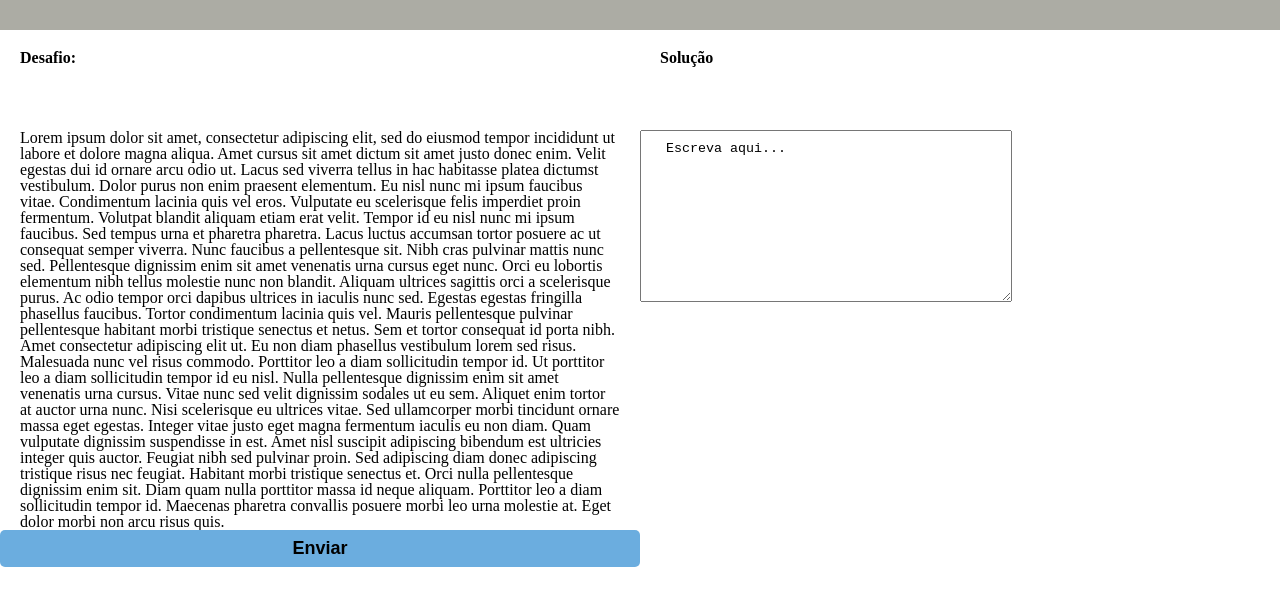
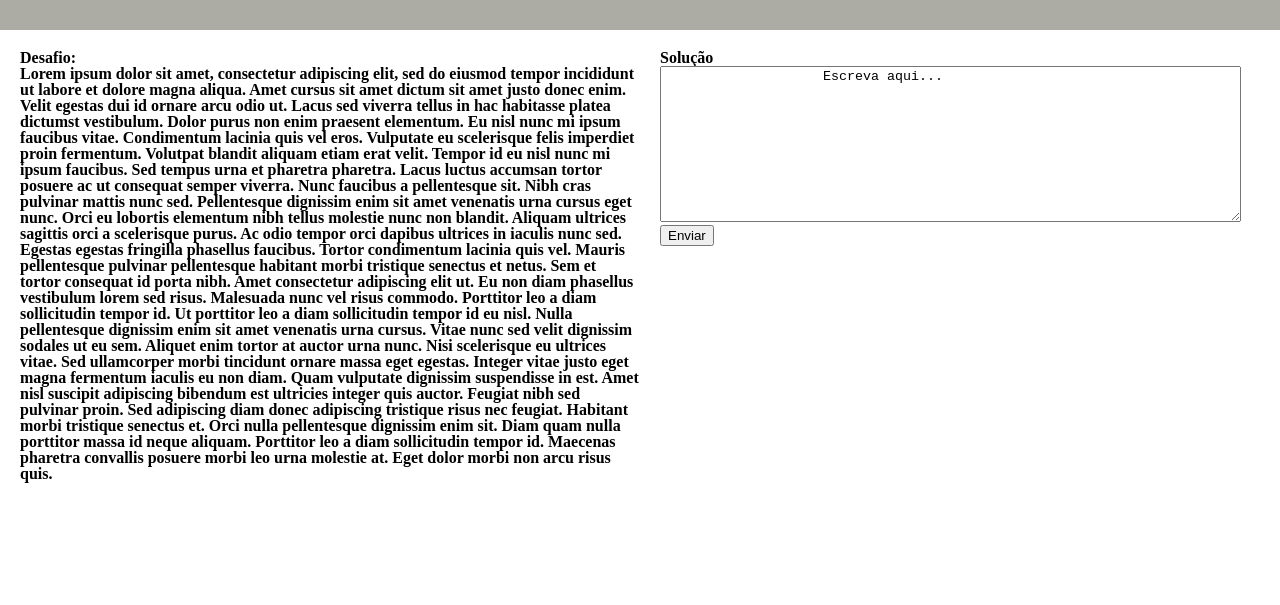
Before and after one commit to zetolenttino/dojos.rocks, a plain HTML site: page public/index.html in a window 1280 px wide. Shown: the part 247-852 px from the top of the page. Before the commit the page ends 814 px from the top, so only its background shows below. Drawn offline with Linux system fonts and the light colour scheme.

Commit message:
organizando

```diff
--- a/public/index.html
+++ b/public/index.html
@@ -16,31 +16,53 @@
         <h1><img class="logo-png" src="logo.png"></h1>
     </div>
 
-    <section>
+    <main class="app">
 
+        <div id="desafio">
+            <h1> Desafio:</h1>
 
-        <div class="divisao-atividades">
+            <p>Lorem ipsum dolor sit amet, consectetur adipiscing elit, sed do eiusmod tempor
+                incididunt ut labore et dolore magna aliqua. Amet cursus sit amet dictum sit amet justo donec enim.
+                Velit egestas dui id ornare arcu odio ut. Lacus sed viverra tellus in hac habitasse platea dictumst
+                vestibulum. Dolor purus non enim praesent elementum. Eu nisl nunc mi ipsum faucibus vitae. Condimentum
+                lacinia quis vel eros. Vulputate eu scelerisque felis imperdiet proin fermentum. Volutpat blandit
+                aliquam etiam erat velit. Tempor id eu nisl nunc mi ipsum faucibus. Sed tempus urna et pharetra
+                pharetra. Lacus luctus accumsan tortor posuere ac ut consequat semper viverra. Nunc faucibus a
+                pellentesque sit.
 
-            <h2 id="desafio">Desafio:</h2>
-            <h3 id="solucao">Solução</h3>
+                Nibh cras pulvinar mattis nunc sed. Pellentesque dignissim enim sit amet venenatis urna cursus eget
+                nunc. Orci eu lobortis elementum nibh tellus molestie nunc non blandit. Aliquam ultrices sagittis orci a
+                scelerisque purus. Ac odio tempor orci dapibus ultrices in iaculis nunc sed. Egestas egestas fringilla
+                phasellus faucibus. Tortor condimentum lacinia quis vel. Mauris pellentesque pulvinar pellentesque
+                habitant morbi tristique senectus et netus. Sem et tortor consequat id porta nibh. Amet consectetur
+                adipiscing elit ut. Eu non diam phasellus vestibulum lorem sed risus. Malesuada nunc vel risus commodo.
+                Porttitor leo a diam sollicitudin tempor id. Ut porttitor leo a diam sollicitudin tempor id eu nisl.
+                Nulla pellentesque dignissim enim sit amet venenatis urna cursus. Vitae nunc sed velit dignissim sodales
+                ut eu sem. Aliquet enim tortor at auctor urna nunc. Nisi scelerisque eu ultrices vitae. Sed ullamcorper
+                morbi tincidunt ornare massa eget egestas.
 
-            <p id="atividade-left">Lorem ipsum dolor sit amet, consectetur adipiscing elit, sed do eiusmod tempor incididunt ut labore et dolore magna aliqua. Amet cursus sit amet dictum sit amet justo donec enim. Velit egestas dui id ornare arcu odio ut. Lacus sed viverra tellus in hac habitasse platea dictumst vestibulum. Dolor purus non enim praesent elementum. Eu nisl nunc mi ipsum faucibus vitae. Condimentum lacinia quis vel eros. Vulputate eu scelerisque felis imperdiet proin fermentum. Volutpat blandit aliquam etiam erat velit. Tempor id eu nisl nunc mi ipsum faucibus. Sed tempus urna et pharetra pharetra. Lacus luctus accumsan tortor posuere ac ut consequat semper viverra. Nunc faucibus a pellentesque sit.
-
-                Nibh cras pulvinar mattis nunc sed. Pellentesque dignissim enim sit amet venenatis urna cursus eget nunc. Orci eu lobortis elementum nibh tellus molestie nunc non blandit. Aliquam ultrices sagittis orci a scelerisque purus. Ac odio tempor orci dapibus ultrices in iaculis nunc sed. Egestas egestas fringilla phasellus faucibus. Tortor condimentum lacinia quis vel. Mauris pellentesque pulvinar pellentesque habitant morbi tristique senectus et netus. Sem et tortor consequat id porta nibh. Amet consectetur adipiscing elit ut. Eu non diam phasellus vestibulum lorem sed risus. Malesuada nunc vel risus commodo. Porttitor leo a diam sollicitudin tempor id. Ut porttitor leo a diam sollicitudin tempor id eu nisl. Nulla pellentesque dignissim enim sit amet venenatis urna cursus. Vitae nunc sed velit dignissim sodales ut eu sem. Aliquet enim tortor at auctor urna nunc. Nisi scelerisque eu ultrices vitae. Sed ullamcorper morbi tincidunt ornare massa eget egestas.
-
-                Integer vitae justo eget magna fermentum iaculis eu non diam. Quam vulputate dignissim suspendisse in est. Amet nisl suscipit adipiscing bibendum est ultricies integer quis auctor. Feugiat nibh sed pulvinar proin. Sed adipiscing diam donec adipiscing tristique risus nec feugiat. Habitant morbi tristique senectus et. Orci nulla pellentesque dignissim enim sit. Diam quam nulla porttitor massa id neque aliquam. Porttitor leo a diam sollicitudin tempor id. Maecenas pharetra convallis posuere morbi leo urna molestie at. Eget dolor morbi non arcu risus quis.
+                Integer vitae justo eget magna fermentum iaculis eu non diam. Quam vulputate dignissim suspendisse in
+                est. Amet nisl suscipit adipiscing bibendum est ultricies integer quis auctor. Feugiat nibh sed pulvinar
+                proin. Sed adipiscing diam donec adipiscing tristique risus nec feugiat. Habitant morbi tristique
+                senectus et. Orci nulla pellentesque dignissim enim sit. Diam quam nulla porttitor massa id neque
+                aliquam. Porttitor leo a diam sollicitudin tempor id. Maecenas pharetra convallis posuere morbi leo urna
+                molestie at. Eget dolor morbi non arcu risus quis.
             </p>
 
-                <label for="atividade-rigth" tabindex="-1">
-                <textarea cols="70" rows="10" id="atividade-rigth" class="input-padrao">Escreva aqui...</textarea required> </label>
-                </div>
+        </div>
+        <div id="solucao">
+            <h1>Solução</h1>
 
+            <label for="atividade-rigth" tabindex="-1">
+                <textarea cols="70" rows="10" id="atividade-rigth" class="input-padrao">
+                    Escreva aqui...
+                </textarea required>
+            </label>
                 <input type="button" value="Enviar" class="botao-enviar">
 
-    </section>
+            </div>
 
-
-
+        </main>
     </body>
 
 </html>
--- a/public/style.css
+++ b/public/style.css
@@ -28,8 +28,8 @@ body {
 }
 
 
-.divisao-atividades {
-    display: grid;
+.app {
+  display: grid;
   grid-template-columns:  repeat(2, 1fr);
   grid-template-rows:100px 1fr;
   grid-template-areas:
@@ -52,37 +52,3 @@ body {
    margin-top: 20px;
    margin-left: 20px;
 }
-
-#atividade-left {
-    margin-right: 20px;
-    margin-left: 20px;
-}
-
-#atividade-rigth {
-    top: 354px;
-    width: 50%;
-    left: 52%;
-    right: 50%
-}
-
-.input-padrao {
-    display: block;
-    padding: 10px 25px;
-}
-
-.botao-enviar {
-    width: 10%;
-    padding: 8px 0;
-    background: rgb(107 173 223);
-    color: rgb(0, 0, 0);
-    font-weight: bold;
-    font-size: 18px;
-    border: none;
-    border-radius: 5px;
-    transition: 1s all;
-    cursor: pointer;
-    top: 354px;
-    width: 50%;
-    left: 52%;
-    right: 50%;
-}
```
